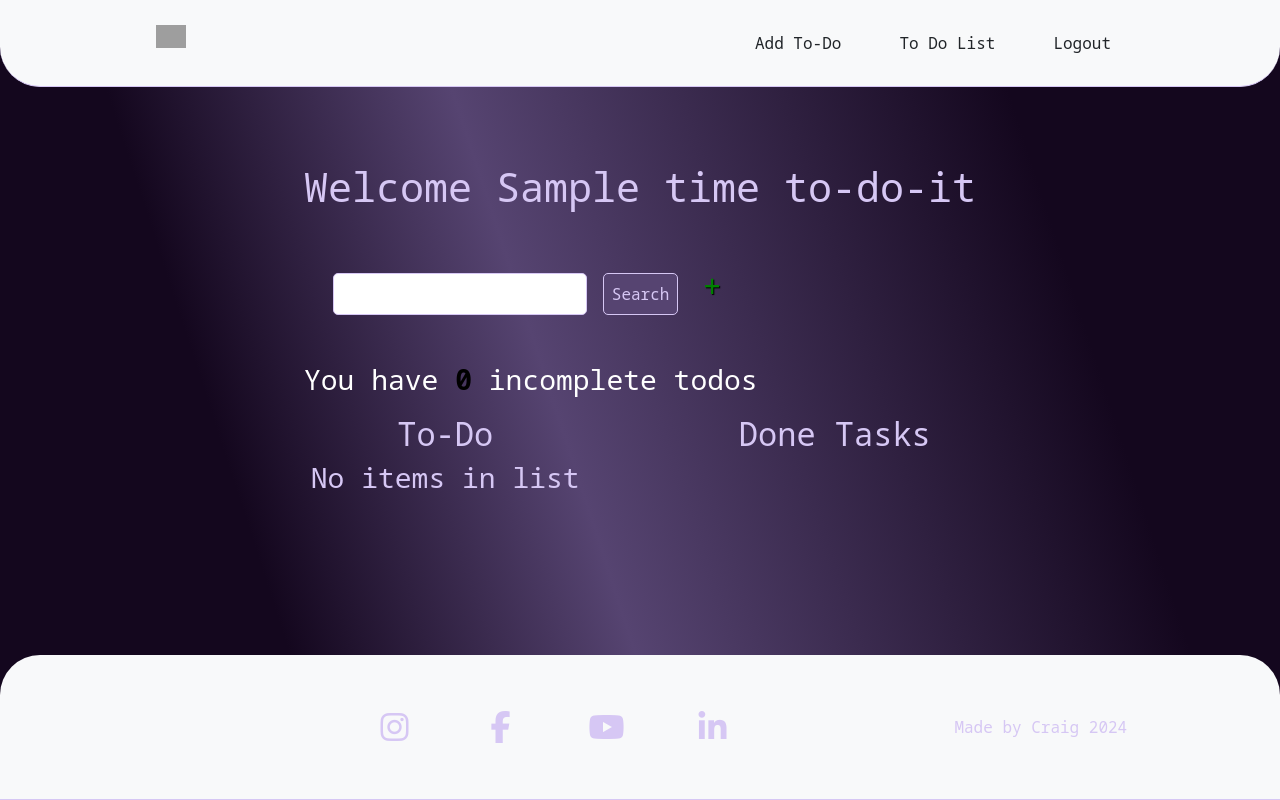
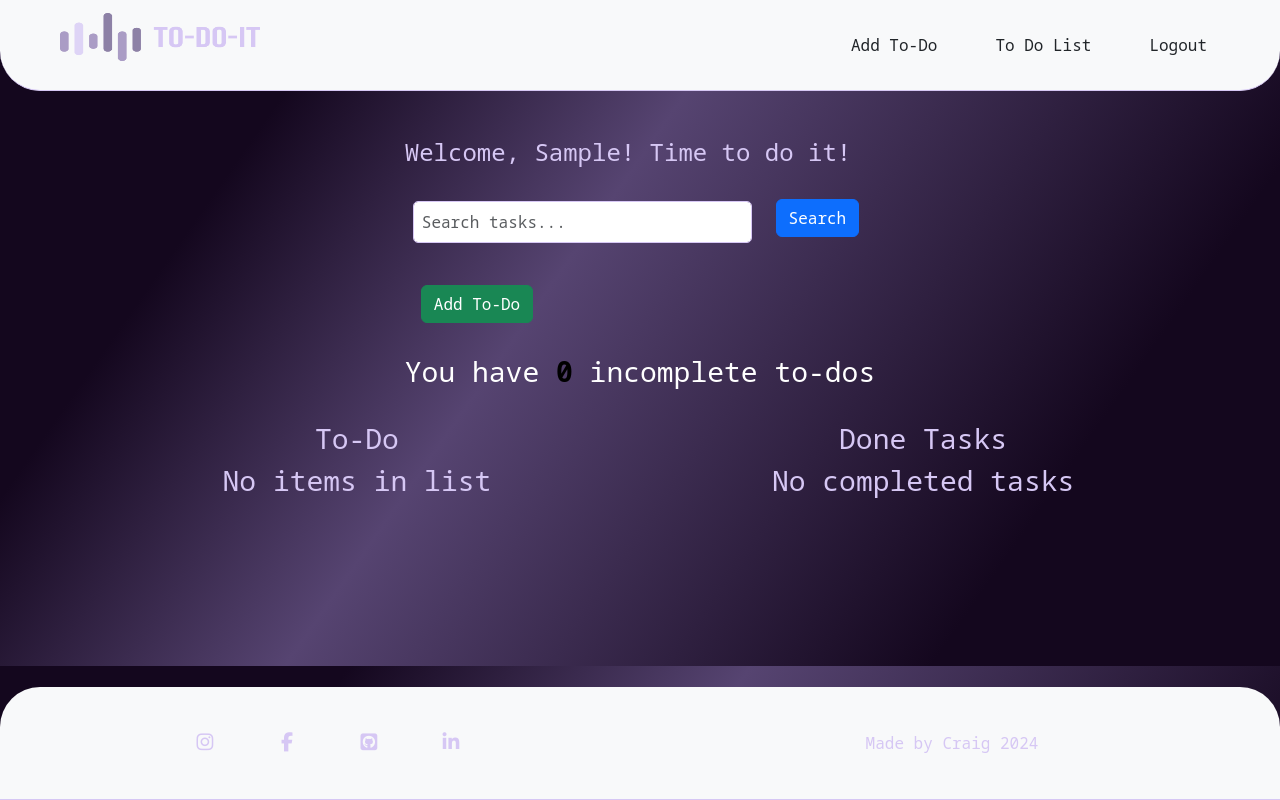
Before and after one commit to craigallendev/to-do-it, a Django app: page / in a window 1280 px wide. Run offline with Django 4.2, Linux system fonts and the light colour scheme; the visitor is signed in with stand-in values (Sample User, id 1); data that the repository does not hold is empty; some libraries are stand-ins or nearby versions; grey boxes are pictures that could not be loaded.

Commit message:
add proper bootstrap classes to task_list.html added logo change footer to work on small screens and add links

```diff
--- a/app_main/templates/app_main/index.html
+++ b/app_main/templates/app_main/index.html
@@ -16,10 +16,11 @@
 
         <!--Navbar-->
         <nav class="navbar navbar-expand-lg navbar-light bg-light fixed-top">
-            <div class="container">
+            <div class="container container-sm container-md">
                 <!-- Logo -->
                 <a class="navbar-brand" href="#">
-                    <img src="your-logo-url.png" alt="Logo" style="width: 30px;">
+                    <img class="logo" src="{% static 'images/logo.png' %}" alt="Logo">
+                </a>
                 </a>
                 <!-- Toggler/collapsible Button -->
                 <button class="navbar-toggler" type="button" data-bs-toggle="collapse" data-bs-target="#navbarNav" aria-controls="navbarNav" aria-expanded="false" aria-label="Toggle navigation">
@@ -49,6 +50,7 @@
                             <button class="btn" href="#">Logout</button></form>
                             {% endif %}
                         </li>
+
                     </ul>
                 </div>
             </div>
@@ -60,31 +62,34 @@
 
 
             {% endblock content %}
-
+        </div>
             <!-- Footer -->
-            <footer class="footer fixed-bottom bg-light">
+            <footer class="footer fixed-bottom bg-light  d-flex justify-content-between align-items-center py-2">
                 <div class="container d-flex justify-content-between align-items-center py-2">
                     <div class="flex-grow-1 d-flex justify-content-center">
-                        <a href="https://www.facebook.com/" class="icon-link">
+                        <a href="https://instagram.com" class="icon-link">
                             <i class="fab fa-instagram"></i>
                         </a>
-                        <a href="#" class="icon-link">
+                        <a href="https://facebook.com/" class="icon-link">
                             <i class="fab fa-facebook-f"></i>
                         </a>
-                        <a href="#" class="icon-link">
-                            <i class="fab fa-youtube"></i>
+                        <a href="https://github.com/craigallendev/to-do-it" class="icon-link">
+                            <i class="fab fa-square-github"></i>
                         </a>
-                        <a href="#" class="icon-link">
+                        <a href="https://linkedin.com/in/craig-allen-dev" class="icon-link">
                             <i class="fab fa-linkedin-in"></i>
                         </a>
+
                     </div>
-                    <div>
-                        <span class="d-none d-sm-block d-mdblock">Made by Craig 2024</span>
+
+                </div>
+                <div class="container d-flex justify-content-between align-items-center py-2">
+                    <div class="flex-grow-1 d-flex justify-content-center">
+                        <span class="d-none d-sm-block d-mdblock d-flex ">Made by Craig 2024</span>
                     </div>
                 </div>
+            </footer>
 
-            </footer>
-        </div>
         <script src="https://cdn.jsdelivr.net/npm/bootstrap@5.3.3/dist/js/bootstrap.bundle.min.js"
         integrity="sha384-YvpcrYf0tY3lHB60NNkmXc5s9fDVZLESaAA55NDzOxhy9GkcIdslK1eN7N6jIeHz"
         crossorigin="anonymous"></script>
--- a/app_main/templates/app_main/task_delete.html
+++ b/app_main/templates/app_main/task_delete.html
@@ -1,7 +1,6 @@
 {% extends 'app_main/index.html' %}
 {% block content %}
 
-<a href="{% url 'tasks' %}">Go Back</a>
 <form method="POST">
     <div class="head-section"><a href="{% url 'tasks' %}">&#8592; Go Back</a></div>
 
--- a/app_main/templates/app_main/task_list.html
+++ b/app_main/templates/app_main/task_list.html
@@ -1,55 +1,72 @@
 {% extends 'app_main/index.html' %}
 {% block content %}
 
-<div class="head-section ">
+<!-- Heading -->
+<div class="col-md-6 col-sm-12 head-section">
     <div>
-        <h1>Welcome {{request.user|title}} time to-do-it </h1>
-        <div id="search-add-wrapper">
-            <form class="search-form" method="GET">
-                <input type="text" name="search-area" value="{{search_input}}">
-                <input class="button" type="submit" value="Search">
-                <a id="add-link" href="{% url 'task-create' %}">&#x2b;</a>
+        <h1>Welcome, {{ request.user|title }}! Time to do it!</h1>
+
+        <!-- Search Form and Add To-Do Button Wrapper -->
+        <div id="search-add-wrapper" class="mt-3">
+            <!-- Search Form -->
+            <form class="d-flex flex-column flex-sm-row align-items-start align-items-sm-center mb-3" method="GET">
+                <input type="text" name="search-area" class="form-control me-sm-2 mb-2 mb-sm-0" value="{{ search_input }}" placeholder="Search tasks...">
+                <input type="submit" class="btn btn-primary" value="Search">
             </form>
+
+            <!-- Add To-Do Button -->
+            <a href="{% url 'task-create' %}" class="btn btn-success d-block d-sm-inline-block">Add To-Do</a>
         </div>
-        <h3>You have <strong>{{count}}</strong> incomplete todo{{ count|pluralize:"s" }}</h3>
+
+        <!-- Incomplete To-Do Count -->
+        <h3 class="mt-3">You have <strong>{{ count }}</strong> incomplete to-do{{ count|pluralize:"s" }}</h3>
     </div>
 </div>
 
-
-
 <div class="container text-center">
-    <div class="row align-items-start">
+    <div class="row mt-3 align-items-start">
         <!-- To-Do Tasks Column -->
         <div class="col-md-6">
-            <h2>To-Do</h2>
+            <h3>To-Do</h3>
             {% for task in tasks %}
             {% if not task.complete %}
-            <div class="to-do-section">
-                <div class="to-do-title">
-                    <!-- <div class="to-do-incomplete"></div> -->
+            <div class="card mb-3">
+                <div class="card-body d-flex flex-column flex-lg-row justify-content-between text-center text-lg-start">
+
+                    <!-- Task Title -->
+                    <div class="w-100 mb-2">
                         <a href="{% url 'task-update' task.id %}">{{ task.title }}</a>
+                    </div>
+
+                    <!-- Icons and Priority -->
+                    <div class="d-flex justify-content-center justify-content-lg-start w-100 mb-2">
                         {% if task.category %}
-                    <span class="task-category">
+                        <div class="task-category me-3">
                             <i class="fa {% if task.category == 'work' %}fa-briefcase{% elif task.category == 'personal' %}fa-user{% elif task.category == 'shopping' %}fa-shopping-cart{% elif task.category == 'chore' %}fa-broom{% elif task.category == 'study' %}fa-book{% elif task.category == 'event' %}fa-calendar{% elif task.category == 'fitness' %}fa-dumbbell{% elif task.category == 'daily routine' %}fa-clock{% else %}fa-tag{% endif %}"></i>
-                    </span>
+                        </div>
                         {% endif %}
                         {% if task.priority %}
-                    <span class="task-priority">
+                        <div class="task-priority" style="width: 100px;">
                             {% if task.priority == 'high' %}
-                        <span class="priority-high">High</span>
+                            <span class="badge bg-danger">High</span>
                             {% elif task.priority == 'medium' %}
-                        <span class="priority-medium">Medium</span>
+                            <span class="badge bg-warning text-dark">Medium</span>
                             {% elif task.priority == 'low' %}
-                        <span class="priority-low">Low</span>
-                        {% endif %}
-                    </span>
+                            <span class="badge bg-success">Low</span>
                             {% endif %}
                         </div>
-                <form action="{% url 'task-toggle-complete' task.id %}" method="post" style="display:inline;">
+                        {% endif %}
+                    </div>
+
+                    <!-- Action Buttons -->
+                    <div class="d-flex justify-content-center w-100">
+                        <form action="{% url 'task-toggle-complete' task.id %}" method="post" class="me-2">
                             {% csrf_token %}
-                    <button type="submit" class="button">Mark as Done</button>
+                            <button type="submit" class="btn btn-outline-success btn-sm">Mark as Done</button>
                         </form>
-                <a class="delete-button" href="{% url 'task-delete' task.id %}">&#215</a>
+                        <a class="btn btn-outline-danger btn-sm" href="{% url 'task-delete' task.id %}">Delete</a>
+                    </div>
+                </div>
             </div>
             {% endif %}
             {% endfor %}
@@ -60,18 +77,28 @@
 
         <!-- Done Tasks Column -->
         <div class="col-md-6">
-            <h2>Done Tasks</h2>
+            <h3>Done Tasks</h3>
             {% for task in tasks %}
             {% if task.complete %}
-            <div class="to-do-section">
-                <div class="to-do-title">
-                    <!-- <div class="to-do-complete"></div> -->
-                    <s><a href="{% url 'task-update' task.id %}">{{task}}</a></s>
+            <div class="card mb-3">
+                <div class="card-body d-flex flex-column flex-lg-row justify-content-between text-center text-lg-start">
+
+                    <!-- Done Task Title -->
+                    <div class="w-100 mb-2">
+                        <s><a href="{% url 'task-update' task.id %}">{{ task.title }}</a></s>
                     </div>
-                <a class="delete-button" href="{% url 'task-delete' task.id %}">&#215</a>
+
+                    <!-- Action Buttons -->
+                    <div class="d-flex justify-content-center w-100">
+                        <a class="btn btn-outline-danger btn-sm" href="{% url 'task-delete' task.id %}">Delete</a>
+                    </div>
+                </div>
             </div>
             {% endif %}
             {% endfor %}
+            {% if not tasks %}
+            <h3>No completed tasks</h3>
+            {% endif %}
         </div>
     </div>
 </div>
--- a/static/css/style.css
+++ b/static/css/style.css
@@ -8,11 +8,12 @@
 body {
     font-family: "Noto Sans Mono", sans-serif;
     color: #d6c7f4;
-    background: linear-gradient(72deg, #14071e 20%, #564471 43%, #14071e 80%);
+    background: linear-gradient(125deg, #14071e 20%, #564471 43%, #14071e 80%) !important;
+
 }
 
 h1 {
-    font-size: 2.5rem;
+    font-size: 1.5rem;
     margin-bottom: 1rem;
     color: #d6c7f4;
 }
@@ -20,12 +21,12 @@ h1 {
 a {
     color: #d6c7f4;
     text-decoration: none;
-    padding: 1rem;   color: #d6c7f4;
+    padding: 0.5rem;   color: #d6c7f4;
 }
 
 a,
 p {
-    font-size: 1.2rem;
+    font-size: 0.8rem;
     margin-bottom: 1rem;
     color: #d6c7f4;
     padding: 1rem;
@@ -42,13 +43,16 @@ nav {
     border-radius: 0 0 40px 40px;
 }
 
+.logo {
+    height: 3rem;
+    width: 12.5rem;
+}
+
 footer {
     display: flex;
     justify-content: space-between;
     align-items: center;
     padding: 1rem;
-    margin-top: 1rem;
-    background-color: #14071e;
     border-bottom: 1px solid #d6c7f4;
     border-radius:40px 40px 0 0;
 }
@@ -64,12 +68,11 @@ footer {
 }
 
 .container {
-    max-width: 80%;
+    max-width: 95%;
     margin: 0 auto;
 }
 
 .container-main {
-    padding: 25px;
     margin-top: 8rem;
     margin-bottom: 10rem;
     display: flex;
@@ -102,13 +105,16 @@ footer {
     color: #d6c7f4;
 }
 
+.task-priority{
+    width:60px
+}
 .delete-button {
     text-decoration: none;
     line-height: 0;
     color: red;
 }
 
-.search-form {
+/* .search-form {
     display: flex;
     justify-content: center;
     align-items: center;
@@ -122,7 +128,7 @@ footer {
     margin: 0.1rem;
     padding: 0.2rem;
 
-}
+} */
 
 #add-link {
     display: flex;
@@ -153,15 +159,15 @@ textarea {
     margin: 0.5rem;
 }
 
-.form-body {
+/* .form-body {
     display: flex;
     justify-content: space-between;
     align-items: center;
     flex-direction: column;
     padding: 0.3rem;
-}
+} */
 
-.to-do-container {
+/* .to-do-container {
     padding: 5px;
     display: flex;
     justify-content: center;
@@ -175,21 +181,21 @@ textarea {
     justify-content: center;
     align-items: center;
     flex-direction: row;
-}
+} */
 
 .icon-link {
     display: inline-flex;
     justify-content: center;
     align-items: center;
-    font-size: 2rem;
+    font-size: 1.2rem;
     text-decoration: none;
     color: var(--color-icon);
-    width: 6rem;
-    height: 6rem;
+    width: 5rem;
+    height: 5rem;
     transition: .5s linear;
     position: relative;
     z-index: 1;
-    margin: 0 5px;
+    margin: 0 1px;
   }
 
   .icon-link:hover {
@@ -207,8 +213,8 @@ textarea {
     left: 0;
     right: 0;
     bottom: 0;
-    width: 6rem;
-    height: 6rem;
+    width: 5.2rem;
+    height: 5.2rem;
     background: #564471;
     border-radius: 50%;
     z-index: -1;
--- a/to_do_it/settings.py
+++ b/to_do_it/settings.py
@@ -26,7 +26,7 @@ TEMPLATES_DIR = os.path.join(BASE_DIR, 'templates')
 SECRET_KEY = os.environ.get('SECRET_KEY')
 
 # SECURITY WARNING: don't run with debug turned on in production!
-DEBUG = True
+DEBUG = False
 
 ALLOWED_HOSTS = ['8000-craigallendev-todoit-aa7y3mekyhf.ws.codeinstitute-ide.net', '.herokuapp.com']
 
```
Also changed, not shown: static/images/logo.png (added). Lines whose indentation alone changed are shown as unchanged.
